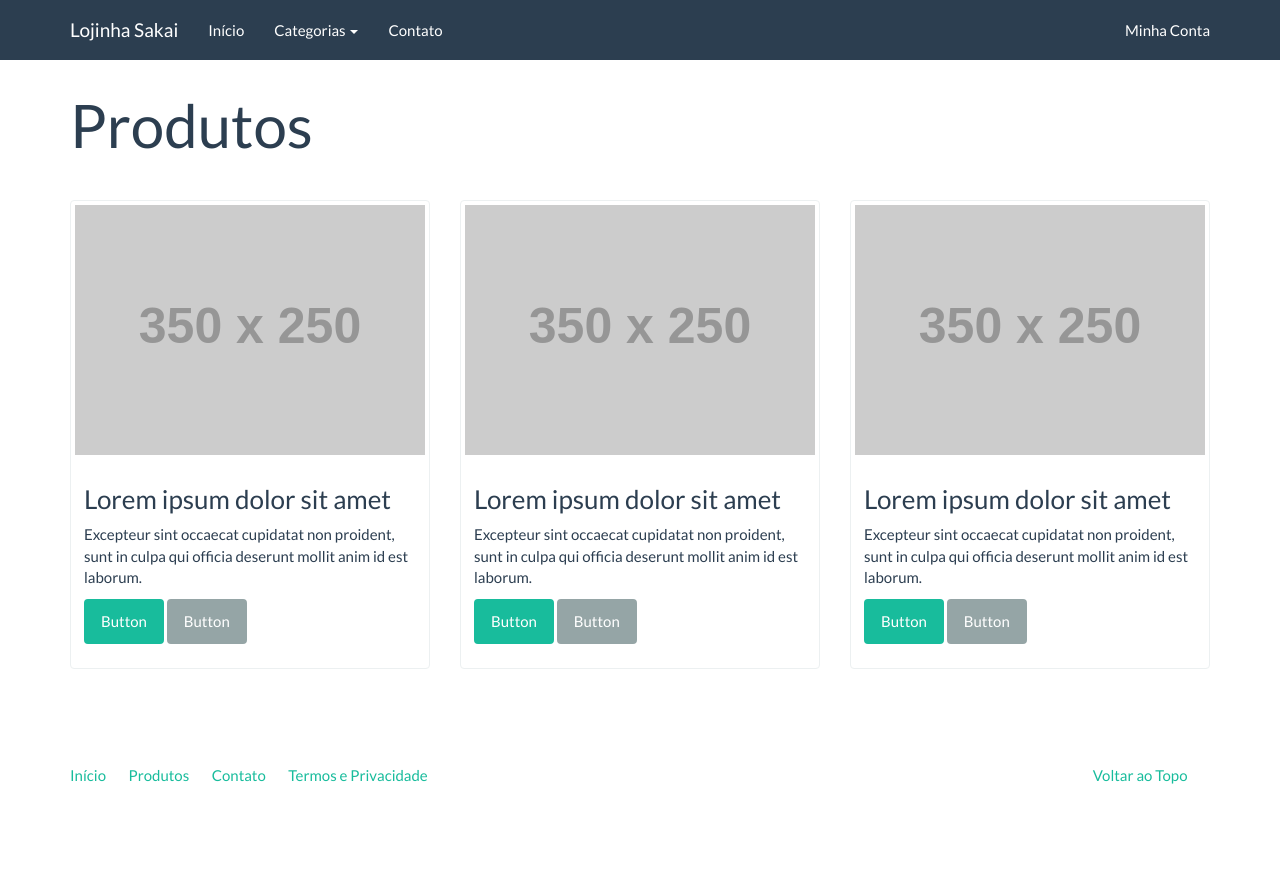
After one commit to andreakiosakai/lojinha, a Django app: page /produtos/ in a window 1280 px wide. The commit adds this page. Run offline with Django 3.2, Linux system fonts and the light colour scheme; grey boxes labelled with a size stand in for pictures from a placeholder-image service; some libraries are stand-ins or nearby versions.

Commit message:
Adicionando templates de views e alterando para elas

```diff
--- /dev/null
+++ b/core/templates/base.html
@@ -0,0 +1,65 @@
+<!DOCTYPE html>
+{% load static %}
+<html lang="en">
+<head>
+	<meta charset="utf-8">
+	<title>{% block title %}Lojinha Sakai{% endblock %}</title>
+	<meta name="viewport" content="width=device-width, initial-scale=1">
+	<meta http-equiv="X-UA-Compatible" content="IE=edge" />
+	<link rel="stylesheet" href="{% static 'assets/bootstrap.min.css' %}" media="screen" />
+	<link rel="stylesheet" href="{% static 'assets/custom.min.css' %}" media="screen" />
+</head>
+<body>
+    <div class="navbar navbar-default navbar-fixed-top">
+      <div class="container">
+        <div class="navbar-header">
+          <a href="" class="navbar-brand">Lojinha Sakai</a>
+          <button class="navbar-toggle" type="button" data-toggle="collapse" data-target="#navbar-main">
+            <span class="icon-bar"></span>
+            <span class="icon-bar"></span>
+            <span class="icon-bar"></span>
+          </button>
+        </div>
+        <div class="navbar-collapse collapse" id="navbar-main">
+          <ul class="nav navbar-nav">
+            <li>
+              <a href="{% url 'index' %}">Início</a>
+            </li>
+            <li class="dropdown">
+              <a class="dropdown-toggle" data-toggle="dropdown" href="{% url 'product_list' %}" id="download">Categorias <span class="caret"></span></a>
+              <ul class="dropdown-menu" aria-labelledby="download">
+                <li><a href="{% url 'product_list' %}">Notebooks</a></li>
+				<li><a href="{% url 'product_list' %}">Acessórios</a></li>
+				<li><a href="{% url 'product_list' %}">Celulares</a></li>
+              </ul>
+            </li>
+			<li>
+				<a href="{% url 'contact' %}">Contato</a>
+			</li>
+          </ul>
+          <ul class="nav navbar-nav navbar-right">
+            <li><a href="#">Minha Conta</a></li>
+          </ul>
+        </div>
+      </div>
+    </div>
+    <div class="container">
+		{% block container %}{% endblock %}
+		<footer>
+			<div class="row">
+			  <div class="col-lg-12">
+			    <ul class="list-unstyled">
+			      <li class="pull-right"><a href="#top">Voltar ao Topo</a></li>
+			      <li><a href="">Início</a></li>
+			      <li><a href="">Produtos</a></li>
+			      <li><a href="">Contato</a></li>
+			      <li><a href="">Termos e Privacidade</a></li>
+			    </ul>
+			  </div>
+			</div>
+		</footer>
+	</div>
+	<script src="https://code.jquery.com/jquery-1.10.2.min.js"></script>
+    <script src="{% static 'assets/bootstrap.min.js' %}"></script>
+</body>
+</html>
--- /dev/null
+++ b/core/templates/product_list.html
@@ -0,0 +1,49 @@
+{% extends "base.html" %}
+
+{% block title %}
+    Listagem de Produtos | {{ block.super }}
+{% endblock %}
+
+{% block container %}
+<div class="page-header">
+    <h1>Produtos</h1>
+</div>
+<div class="row">
+    <div class="col-sm-6 col-md-4">
+        <div class="thumbnail">
+            <a href="#">
+                <img src="http://placehold.it/350x250" alt="" />
+            </a>
+            <div class="caption">
+                <h3>Lorem ipsum dolor sit amet</h3>
+                <p>Excepteur sint occaecat cupidatat non proident, sunt in culpa qui officia deserunt mollit anim id est laborum.</p>
+                <p><a href="#" class="btn btn-success" role="button">Button</a> <a href="#" class="btn btn-default" role="button">Button</a></p>
+            </div>
+        </div>
+    </div>
+    <div class="col-sm-6 col-md-4">
+        <div class="thumbnail">
+            <a href="#">
+                <img src="http://placehold.it/350x250" alt="" />
+            </a>
+            <div class="caption">
+                <h3>Lorem ipsum dolor sit amet</h3>
+                <p>Excepteur sint occaecat cupidatat non proident, sunt in culpa qui officia deserunt mollit anim id est laborum.</p>
+                <p><a href="#" class="btn btn-success" role="button">Button</a> <a href="#" class="btn btn-default" role="button">Button</a></p>
+            </div>
+        </div>
+    </div>
+    <div class="col-sm-6 col-md-4">
+        <div class="thumbnail">
+            <a href="#">
+                <img src="http://placehold.it/350x250" alt="" />
+            </a>
+            <div class="caption">
+                <h3>Lorem ipsum dolor sit amet</h3>
+                <p>Excepteur sint occaecat cupidatat non proident, sunt in culpa qui officia deserunt mollit anim id est laborum.</p>
+                <p><a href="#" class="btn btn-success" role="button">Button</a> <a href="#" class="btn btn-default" role="button">Button</a></p>
+            </div>
+        </div>
+    </div>
+</div>
+{% endblock %}
--- a/core/views.py
+++ b/core/views.py
@@ -3,3 +3,12 @@ from django.http import HttpResponse
 
 def index(request):
     return render(request, 'index.html')
+
+def contact(request):
+    return render(request, 'contact.html')
+
+def product_list(request):
+    return render(request, 'product_list.html')
+
+def product(request):
+    return render(request, 'product.html')
--- a/store/urls.py
+++ b/store/urls.py
@@ -15,9 +15,12 @@ Including another URLconf
 """
 from django.contrib import admin
 from django.urls import path
-from core.views import index
+from core import views
 
 urlpatterns = [
-    path('', index),
+    path('', views.index, name='index'),
+    path('contato/', views.contact, name='contact'),
+    path('produtos/', views.product_list, name='product_list'),
+    path('produto/', views.product, name='product'),
     path('admin/', admin.site.urls),
 ]
```
Also changed, not shown: core/templates/contact.html (added, +39 -0 lines), core/templates/index.html (+9 -76 lines), core/templates/product.html (added, +32 -0 lines).
